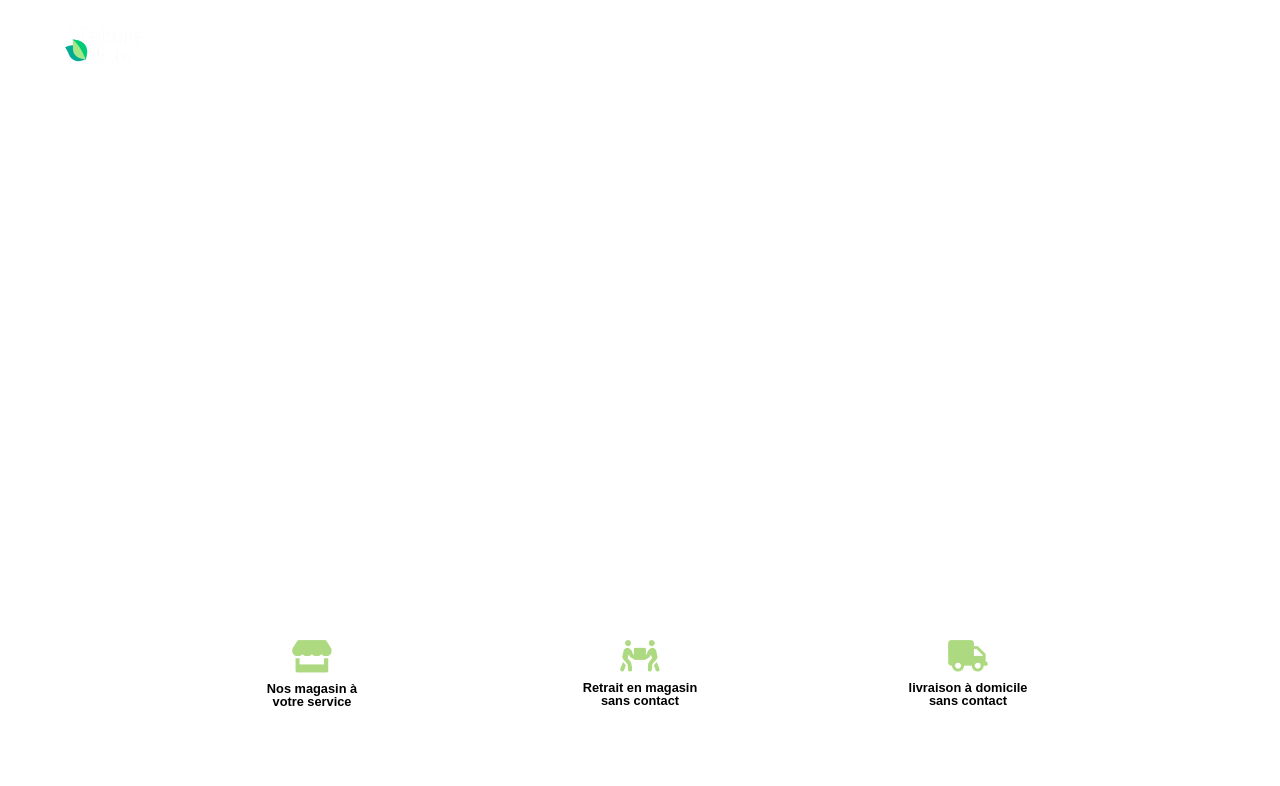
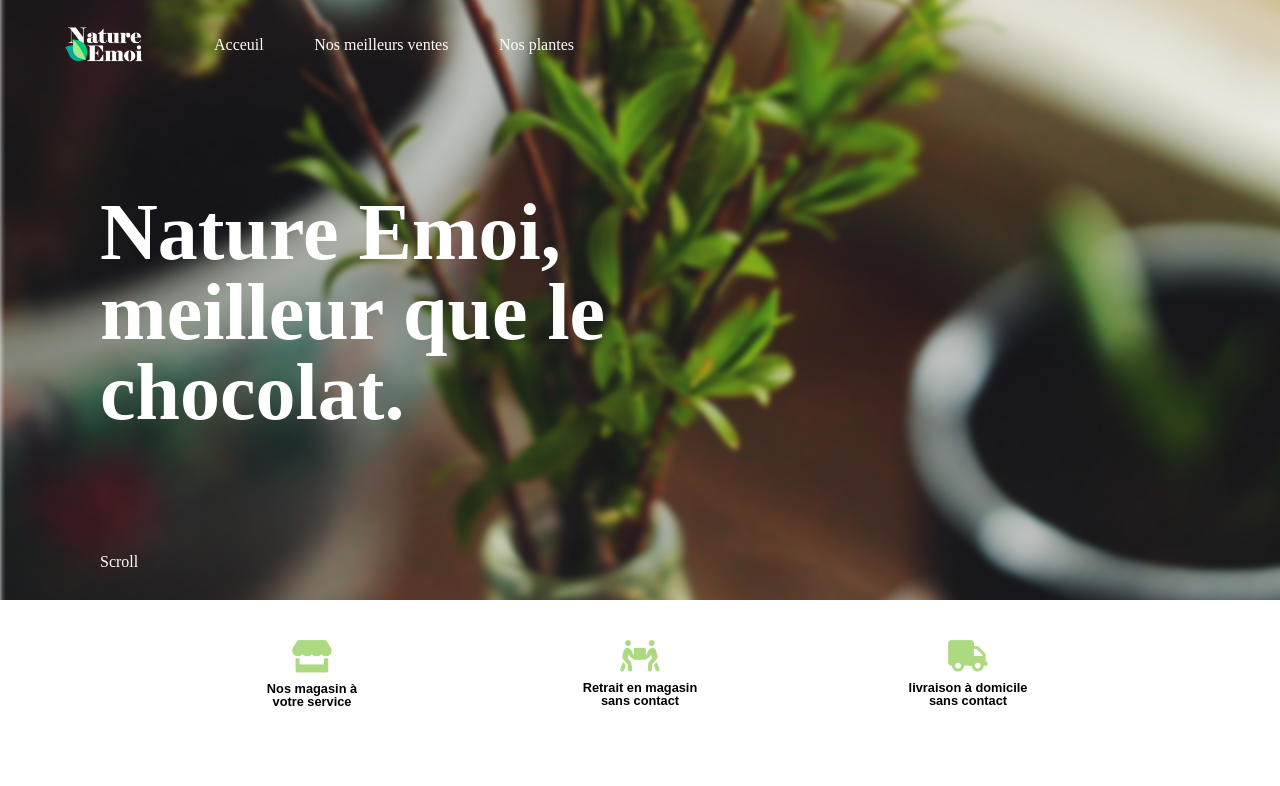
Before and after one commit to Geoffrey-Maillot/Nature-Emoi, a plain HTML site: page index.html in a window 1280 px wide. Shown: the top 786 px of the page. Drawn offline with Linux system fonts and the light colour scheme; the site is published under a folder, as on GitHub Pages, so addresses that start at the root find nothing.

Commit message:
Réraration hearder background

```diff
--- a/main.css
+++ b/main.css
@@ -8,7 +8,7 @@
 
 .header {
     width: 100%;
-    background: url(/images/bg.jpg) no-repeat center 80% ;
+    background: url(images/bg.jpg) no-repeat center 80% ;
         background-size: cover;
 }
 .header_container {
```
